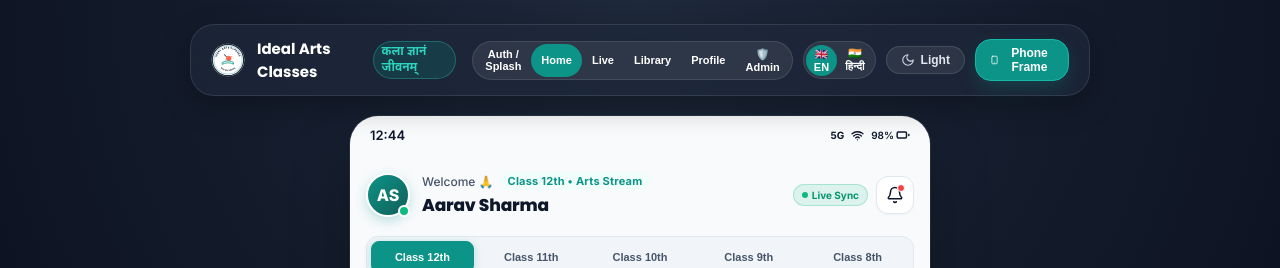
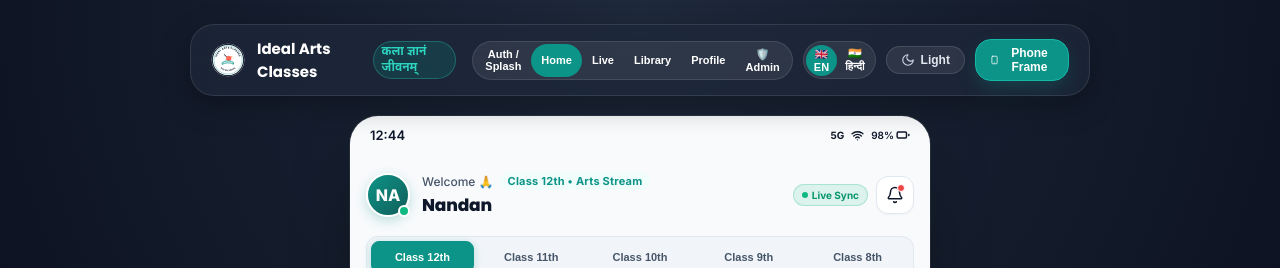
Before and after one commit to nngandhi96/Ideal-Arts-Classes, a React (Vite) app: page / in a window 1280 px wide. Shown: the top 268 px of the page. Built offline with nearby package versions, Linux system fonts and the light colour scheme; no server answers; the database is empty; a web font is replaced by a local one.

Commit message:
fix: dynamically display real logged-in student name and initials on Dashboard instead of hardcoded Aarav Sharma

```diff
--- a/src/App.jsx
+++ b/src/App.jsx
@@ -297,6 +297,7 @@ export default function App() {
                   onOpenLiveRoom={handleOpenLiveRoom}
                   onOpenNotifications={() => setIsNotificationsOpen(true)}
                   language={language}
+                  currentUser={currentUser}
                 />
               )}
 
@@ -354,6 +355,7 @@ export default function App() {
             <LiveRoomModal
               session={activeLiveSession}
               language={language}
+              currentUser={currentUser}
               onClose={() => {
                 setIsLiveRoomOpen(false);
                 setActiveLiveSession(null);
--- a/src/components/AdminPanel.jsx
+++ b/src/components/AdminPanel.jsx
@@ -108,7 +108,7 @@ export function AdminPanel({
     try {
       const saved = localStorage.getItem('ideal_admin_students');
       return saved ? JSON.parse(saved) : [
-        { id: 'std-1', name: 'Aarav Sharma', rollNo: 'IAC-2026-088', phone: '9876543210', classId: '12th', attendance: '96%', score: '91.4%', fees: 'paid' },
+        { id: 'std-1', name: 'Nandan', rollNo: 'IAC-2026-088', phone: '9876543210', classId: '12th', attendance: '96%', score: '91.4%', fees: 'paid' },
         { id: 'std-2', name: 'Pooja Kumari', rollNo: 'IAC-2026-012', phone: '9876543211', classId: '12th', attendance: '98%', score: '94.2%', fees: 'paid' },
         { id: 'std-3', name: 'Amit Kumar', rollNo: 'IAC-2026-045', phone: '9876543212', classId: '12th', attendance: '92%', score: '88.6%', fees: 'paid' },
         { id: 'std-4', name: 'Khushi Mishra', rollNo: 'IAC-2026-094', phone: '9876543213', classId: '11th', attendance: '95%', score: '89.0%', fees: 'paid' },
--- a/src/components/DashboardHome.jsx
+++ b/src/components/DashboardHome.jsx
@@ -52,9 +52,21 @@ export function DashboardHome({
   onNavigate,
   onOpenLiveRoom,
   onOpenNotifications,
-  language = 'en'
+  language = 'en',
+  currentUser
 }) {
   const t = translations[language] || translations.en;
+
+  const studentName = currentUser?.user_metadata?.full_name ||
+    (currentUser?.email ? currentUser.email.split('@')[0] : 'Nandan');
+
+  const getInitials = (name) => {
+    if (!name) return 'N';
+    const parts = name.trim().split(/\s+/);
+    if (parts.length === 1) return parts[0].slice(0, 2).toUpperCase();
+    return (parts[0][0] + parts[parts.length - 1][0]).toUpperCase();
+  };
+  const initials = getInitials(studentName);
 
   const [activeBanner, setActiveBanner] = useState(0);
   const [supabaseAnnouncements, setSupabaseAnnouncements] = useState([]);
@@ -280,7 +292,7 @@ export function DashboardHome({
               boxShadow: '0 4px 12px rgba(13, 148, 136, 0.25)',
               border: '2px solid var(--bg-surface)'
             }}>
-              AS
+              {initials}
             </div>
             <div style={{
               position: 'absolute',
@@ -319,7 +331,7 @@ export function DashboardHome({
               letterSpacing: '-0.01em',
               margin: '2px 0 0'
             }}>
-              Aarav Sharma
+              {studentName}
             </h2>
           </div>
         </div>
--- a/src/components/LiveRoomModal.jsx
+++ b/src/components/LiveRoomModal.jsx
@@ -5,7 +5,7 @@ import {
   Download, Check, Mic, MicOff, AlertCircle, Bookmark
 } from 'lucide-react';
 
-export function LiveRoomModal({ onClose, session, language = 'hi' }) {
+export function LiveRoomModal({ onClose, session, language = 'hi', currentUser }) {
   const [activeDrawer, setActiveDrawer] = useState('chat'); // 'chat' | 'notes' | 'settings'
   const [isHandRaised, setIsHandRaised] = useState(false);
   const [isHandApproved, setIsHandApproved] = useState(false);
@@ -147,9 +147,11 @@ export function LiveRoomModal({ onClose, session, language = 'hi' }) {
   const handleSendMessage = (e) => {
     e.preventDefault();
     if (!chatMessage.trim()) return;
+    const myName = currentUser?.user_metadata?.full_name ||
+      (currentUser?.email ? currentUser.email.split('@')[0] : 'Nandan');
     const newMsg = {
       id: Date.now(),
-      sender: 'Aarav Sharma (You)',
+      sender: `${myName} (You)`,
       role: 'Student',
       text: chatMessage.trim(),
       isTeacher: false,
--- a/src/components/ProfileSection.jsx
+++ b/src/components/ProfileSection.jsx
@@ -121,7 +121,7 @@ export function ProfileSection({
           <div style={{ position: 'relative' }}>
             <img
               src="https://images.unsplash.com/photo-1534528741775-53994a69daeb?w=160&auto=format&fit=crop&q=80"
-              alt="Aarav Sharma"
+              alt={currentUser?.user_metadata?.full_name || 'Student'}
               style={{
                 width: 60,
                 height: 60,
@@ -146,7 +146,7 @@ export function ProfileSection({
           <div style={{ flex: 1 }}>
             <div style={{ display: 'flex', alignItems: 'center', gap: 6, marginBottom: 2 }}>
               <h3 style={{ fontSize: 17, fontWeight: 800, color: '#FFFFFF', fontFamily: 'var(--font-sans)', margin: 0 }}>
-                {currentUser?.user_metadata?.full_name || (currentUser?.email ? currentUser.email.split('@')[0] : 'Aarav Sharma')}
+                {currentUser?.user_metadata?.full_name || (currentUser?.email ? currentUser.email.split('@')[0] : 'Nandan')}
               </h3>
               <Sparkles size={14} color="#2DD4BF" />
             </div>
```
